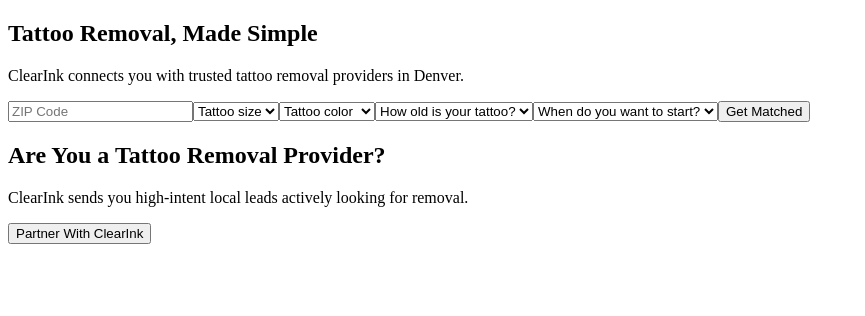
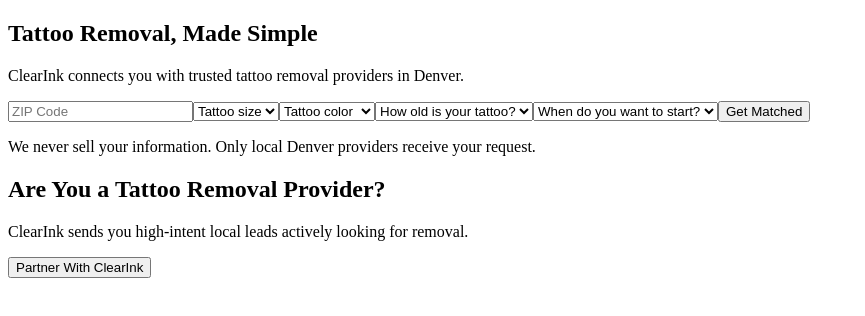
Before and after one commit to smilafsky/clearink-website, a Next.js app: page / in a window 1280 px wide. Shown: the top 316 px of the page, without its empty margins (0-865 px from the left). Built offline with nearby package versions, Linux system fonts and the light colour scheme.

Commit message:
Update form with Google Sheets integration and email notifications

```diff
--- a/app/page.jsx
+++ b/app/page.jsx
@@ -54,6 +54,10 @@
             Get Matched
           </button>
         </form>
+
+        <p className="text-sm text-gray-500 mt-2">
+          We never sell your information. Only local Denver providers receive your request.
+        </p>
       </section>
 
       <section className="px-6 py-16 bg-gray-100 text-center">
```
